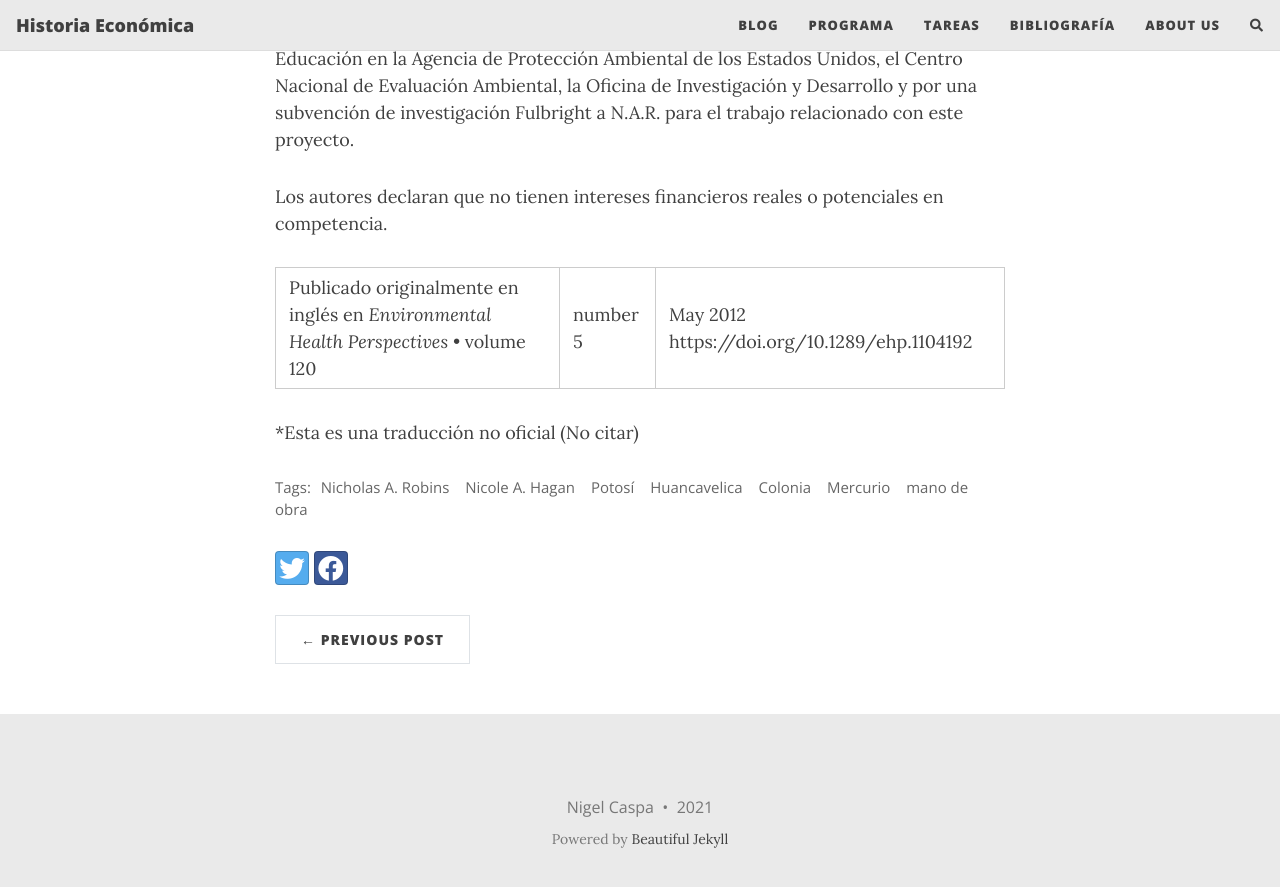
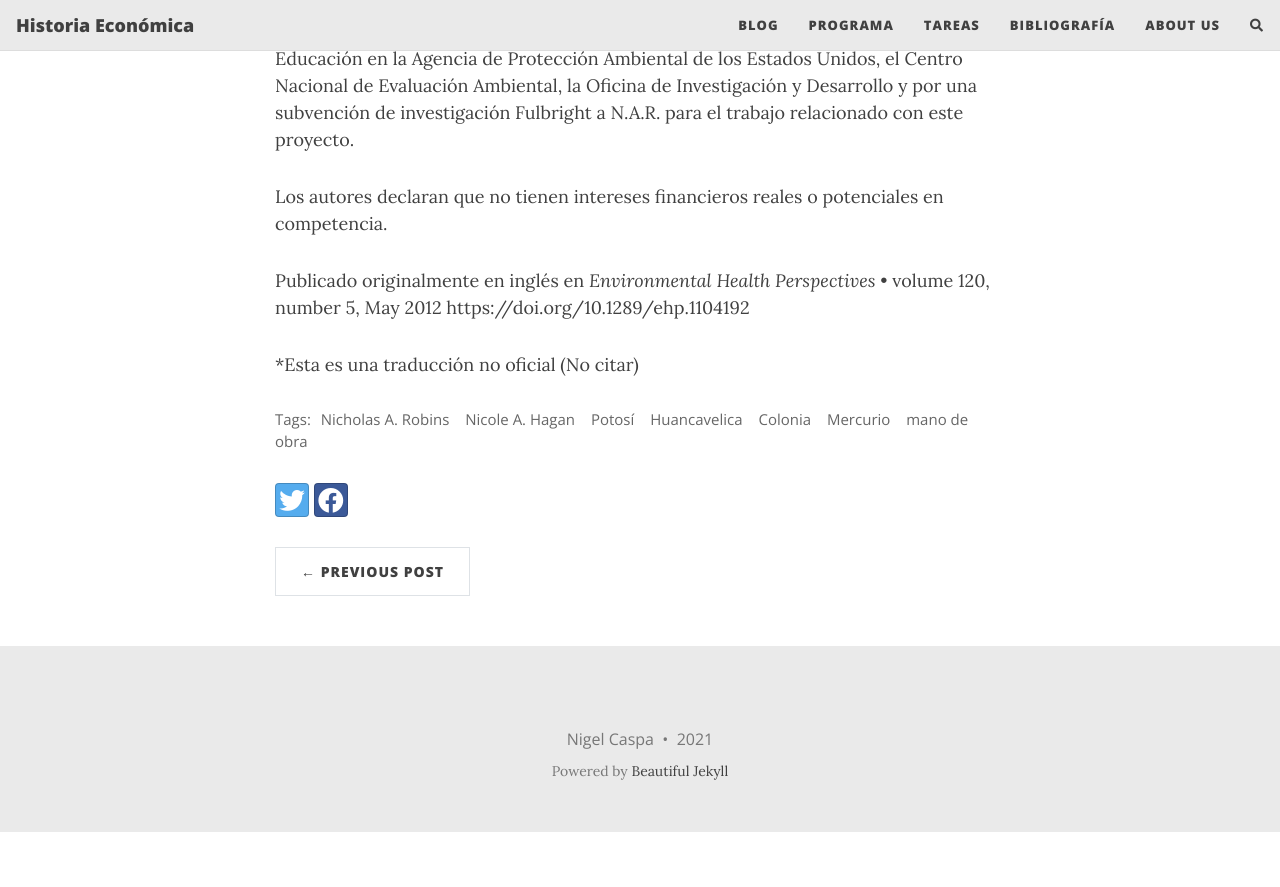
Before and after one commit to NigelCaspa/historiaeconomica, a Jekyll site: the page built from _posts/2021-08-30-robins-hagan.md, in a window 1280 px wide and 900 px high, scrolled down 11164 px. Shown: the top 887 px of the window. Built offline with Jekyll 4.4.1, drawn with Linux system fonts in a browser that asks for light colours; nearby versions of some CDN libraries; comment, search, counter and statistics services are not loaded; after the commit the page ends 11996 px from its top, so only the background shows below that.

Commit message:
corrijo tabla indeseada

```diff
--- a/_posts/2021-08-30-robins-hagan.md
+++ b/_posts/2021-08-30-robins-hagan.md
@@ -104,6 +104,6 @@ Esta investigación fue apoyada en parte por becas del Instituto Oak Ridge de Ci
 
 Los autores declaran que no tienen intereses financieros reales o potenciales en competencia.
 
-Publicado originalmente en inglés en *Environmental Health Perspectives* • volume 120 | number 5 | May 2012 https://doi.org/10.1289/ehp.1104192
+Publicado originalmente en inglés en *Environmental Health Perspectives* • volume 120, number 5, May 2012 https://doi.org/10.1289/ehp.1104192
 
 *Esta es una traducción no oficial (No citar)
```
